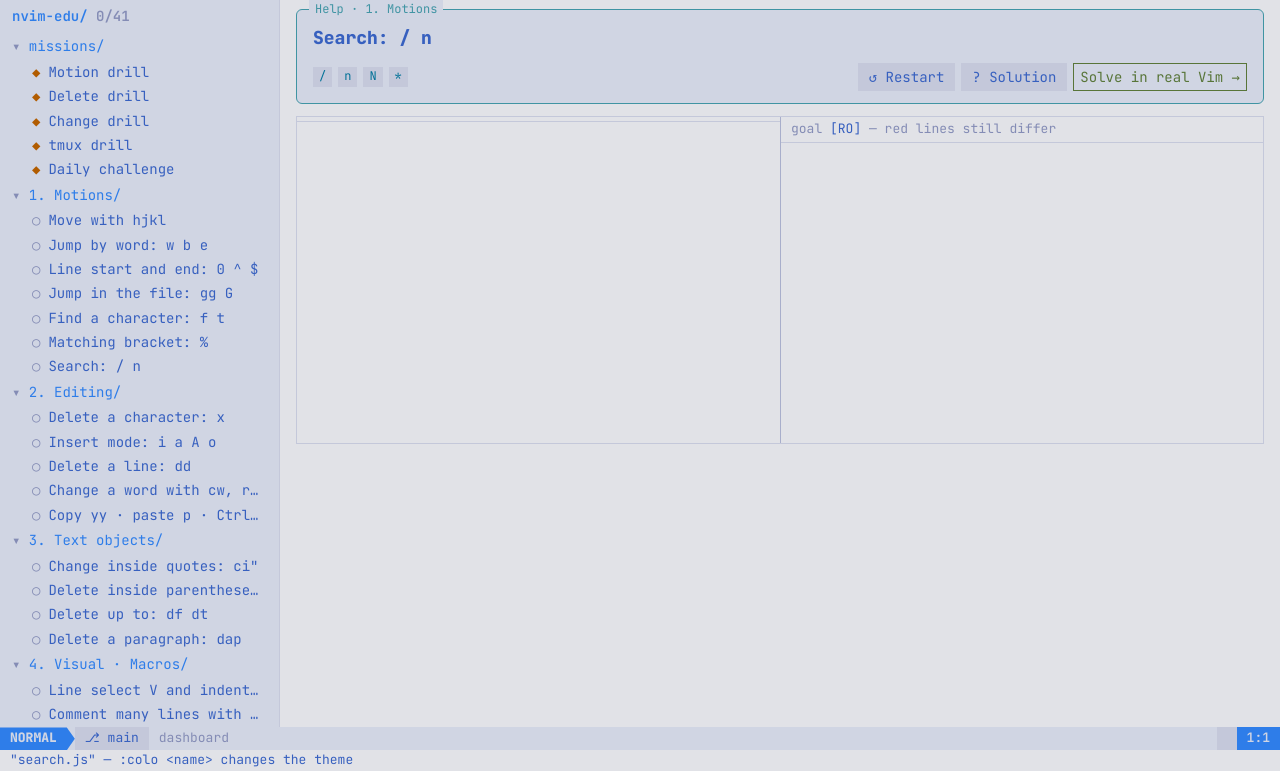
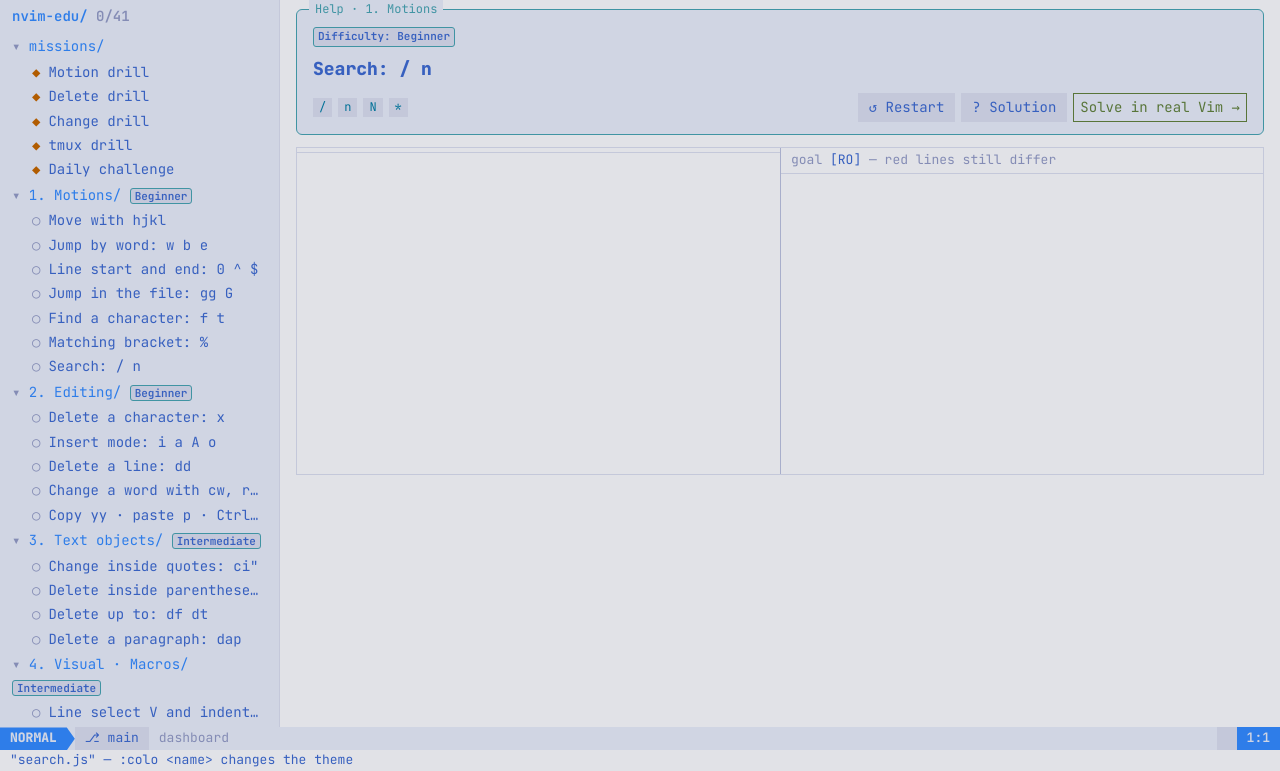
Before and after one commit to Enard52/nvim-edu, a website built with Vite: page index.html in a window 1280 px wide. Both pictures are taken after a click on the element "Levels". Shown: the part 29-800 px from the top of the page. Built offline with nearby package versions, Linux system fonts and the light colour scheme; some packages are replaced by stand-ins of ours; a web font is replaced by a local one.

Commit message:
Add chapter difficulty badges

```diff
--- a/index.html
+++ b/index.html
@@ -43,6 +43,7 @@
       <section id="work">
         <div class="float help">
           <span class="float-title" data-en="Help · &lt;span id=&quot;chapter&quot;&gt;&lt;/span&gt;">도움말 · <span id="chapter"></span></span>
+          <span id="difficulty" class="difficulty help-difficulty"></span>
           <h2 id="title"></h2>
           <p id="desc"></p>
           <ul id="checks" class="checks" hidden></ul>
--- a/src/levels.js
+++ b/src/levels.js
@@ -10,14 +10,30 @@ import { lang, t } from './i18n.js'
 import { EN } from './levels.en.js'
 
 export const chapters = [
-  { id: 'move', title: '1. 이동' },
-  { id: 'edit', title: '2. 편집' },
-  { id: 'object', title: '3. 텍스트 오브젝트' },
-  { id: 'power', title: '4. 비주얼 · 매크로' },
-  { id: 'real', title: '5. 실전: AI 코드 다듬기' },
-  { id: 'tmux', title: '6. tmux: AI 터미널 필수 키' },
-  { id: 'guru', title: '7. 구루: 상황별 콤보' },
+  { id: 'move', title: '1. 이동', difficulty: 'beginner' },
+  { id: 'edit', title: '2. 편집', difficulty: 'beginner' },
+  { id: 'object', title: '3. 텍스트 오브젝트', difficulty: 'intermediate' },
+  { id: 'power', title: '4. 비주얼 · 매크로', difficulty: 'intermediate' },
+  { id: 'real', title: '5. 실전: AI 코드 다듬기', difficulty: 'advanced' },
+  { id: 'tmux', title: '6. tmux: AI 터미널 필수 키', difficulty: 'advanced' },
+  { id: 'guru', title: '7. 구루: 상황별 콤보', difficulty: 'guru' },
 ]
+
+const DIFFICULTIES = {
+  beginner: ['초보', 'Beginner'],
+  intermediate: ['중급', 'Intermediate'],
+  advanced: ['고급', 'Advanced'],
+  guru: ['구루', 'Guru'],
+}
+
+export function difficultyLabel(difficulty) {
+  const [ko, en] = DIFFICULTIES[difficulty] ?? DIFFICULTIES.beginner
+  return t(ko, en)
+}
+
+export function difficultyText(difficulty) {
+  return t(`난이도: ${difficultyLabel(difficulty)}`, `Difficulty: ${difficultyLabel(difficulty)}`)
+}
 
 export const levels = [
   // ── 1. 이동 ──
--- a/src/main.js
+++ b/src/main.js
@@ -4,7 +4,7 @@ import { history } from '@codemirror/commands'
 import { HighlightStyle, syntaxHighlighting, bracketMatching } from '@codemirror/language'
 import { tags as t } from '@lezer/highlight'
 import { vim, getCM, Vim, CodeMirror } from '@replit/codemirror-vim'
-import { chapters, levels, tokenize, stars } from './levels.js'
+import { chapters, levels, tokenize, stars, difficultyLabel, difficultyText } from './levels.js'
 import { missions, createSession, streak, ymd, rngFrom } from './drill.js'
 import { createTmux, press as tmuxPress, tmuxTask, AGENT_LOG } from './tmux.js'
 import { renderTmux, tmuxMode, tmuxTarget } from './tmux-view.js'
@@ -209,7 +209,7 @@ function renderNav() {
     `<div class="root">nvim-edu/ <span class="dim">${s ? `🔥${s} · ` : ''}${cleared}/${levels.length}</span></div>` +
     `<div class="dir">missions/</div>` +
     missions.map((m) => file(m.id, m.title, { cls: 'drill', ico: '◆', meta: records[m.id] ? `${records[m.id].time.toFixed(1)}s` : '' })).join('') +
-    chapters.map((c) => `<div class="dir">${c.title}/</div>` +
+    chapters.map((c) => `<div class="dir" data-chapter="${c.id}">${c.title}/ <span class="difficulty" aria-label="${difficultyText(c.difficulty)}">${difficultyLabel(c.difficulty)}</span></div>` +
       levels.filter((l) => l.chapter === c.id).map((l) => file(l.id, l.title, {
         cls: progress[l.id] ? 'cleared' : '', ico: progress[l.id] ? '●' : '○', meta: '★'.repeat(progress[l.id] ?? 0),
       })).join('')).join('') +
@@ -457,6 +457,7 @@ function startRound() {
 
 function startMission(mission) {
   $('#real-link').hidden = true
+  $('#difficulty').hidden = true
   if (mission.tmux) return startTmuxMission(mission)
   clearInterval(session?.timer)
   session = createSession(mission)
@@ -574,6 +575,9 @@ function load(id) {
   session = null
   const lvl = levels.find((l) => l.id === id) ?? SANDBOX
   $('#chapter').textContent = chapters.find((c) => c.id === lvl.chapter)?.title ?? 'playground'
+  const chapter = chapters.find((c) => c.id === lvl.chapter)
+  $('#difficulty').hidden = !chapter
+  $('#difficulty').textContent = chapter ? difficultyText(chapter.difficulty) : ''
   $('#title').textContent = lvl.title
   $('#keychips').innerHTML = lvl.keys.map((k) => `<kbd>${escapeHtml(k)}</kbd>`).join('')
   $('#hint').hidden = !lvl.solution
--- a/src/style.css
+++ b/src/style.css
@@ -76,6 +76,8 @@ kbd {
 .tree .root { padding: 2px 12px 6px; color: var(--blue); font-weight: 600; }
 .tree .dir { padding: 2px 12px; color: var(--blue); }
 .tree .dir::before { content: '▾ '; color: var(--fg-dim); }
+.difficulty { color: var(--fg); background: var(--bg-hl); border: 1px solid var(--border); border-radius: 3px; padding: 0 4px; font-size: 11px; font-weight: 600; }
+.help-difficulty { display: inline-block; margin: 0 0 8px; }
 .tree a {
   display: flex; gap: 8px; padding: 1px 12px 1px 32px; text-decoration: none;
   white-space: nowrap;
```
Also changed, not shown: tests/levels.e2e.mjs (+16 -1 lines).
